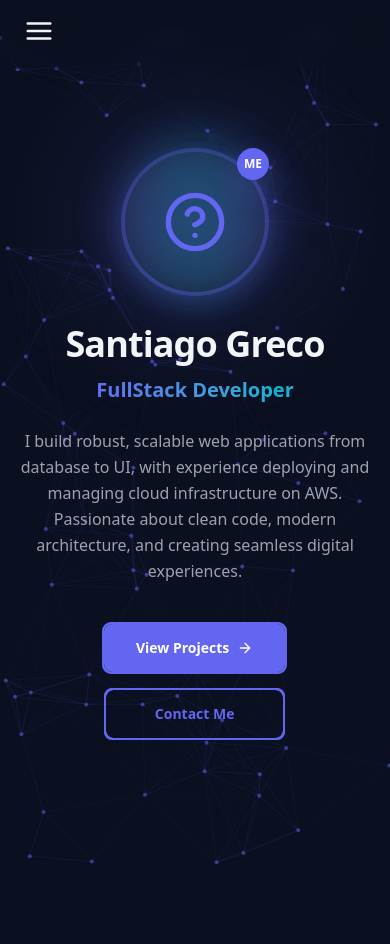
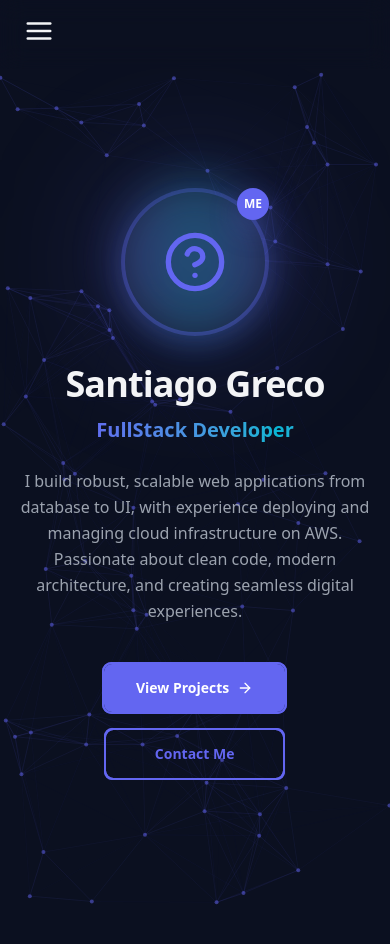
Before and after one commit to grecod28/grecodev, a Next.js app: page /en in a window 390 px wide. Shown: the top 944 px of the page. Built offline with nearby package versions, Linux system fonts and the light colour scheme.

Commit message:
style: Header con ancho máximo de 1400px, home ajustado en pantallas más pequeñas para que no choque con el header

```diff
--- a/app/[locale]/page.tsx
+++ b/app/[locale]/page.tsx
@@ -32,7 +32,7 @@ export default async function Home() {
 
   return (
     <main className="flex flex-1 flex-col items-center w-full">
-      <section className="relative flex flex-col items-center justify-center w-full overflow-hidden min-h-screen px-4 sm:px-6 -mt-10 sm:-mt-16">
+      <section className="relative flex flex-col items-center justify-center w-full overflow-hidden min-h-screen px-4 sm:px-6 sm:-mt-16">
         <CanvasDots />
 
         <div className="relative z-10 flex flex-col items-center text-center max-w-3xl">
--- a/components/layout/header.tsx
+++ b/components/layout/header.tsx
@@ -44,10 +44,11 @@ export default function Header() {
 
   return (
     <header
-      className={`nav-overlay flex items-center justify-between w-full px-6 py-4 ${
+      className={`nav-overlay flex justify-center w-full px-6 py-4 ${
         scrolled ? "scrolled" : ""
       }`}
     >
+      <div className="flex items-center justify-between w-full max-w-[1400px]">
       <nav className="hidden xl:flex xl:gap-8 text-base">
         {links.map((link) => (
           <Link
@@ -74,6 +75,7 @@ export default function Header() {
       <div className="xl:hidden">
         <MobileMenu links={links} />
       </div>
+      </div>
     </header>
   );
 }
```
